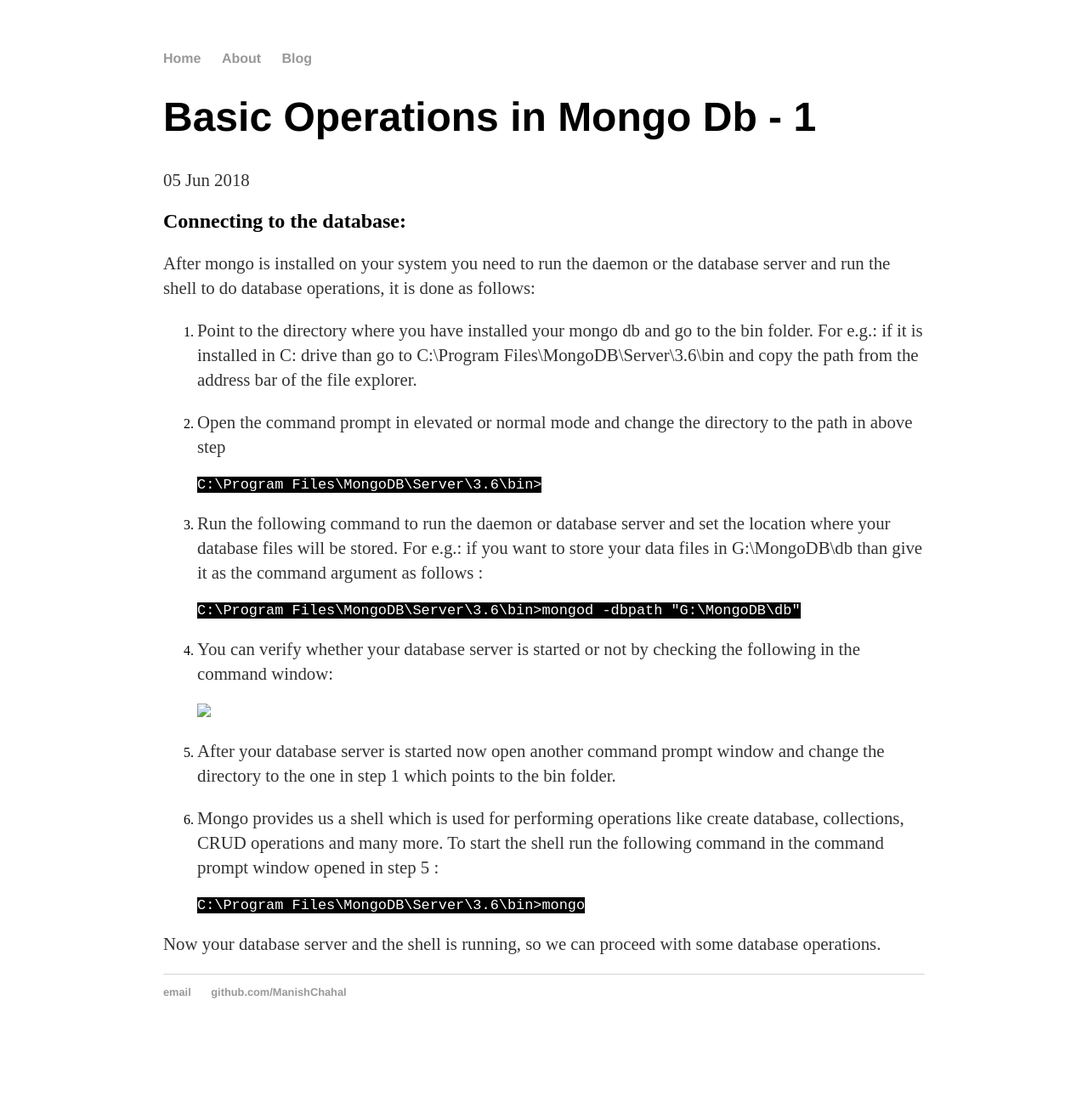
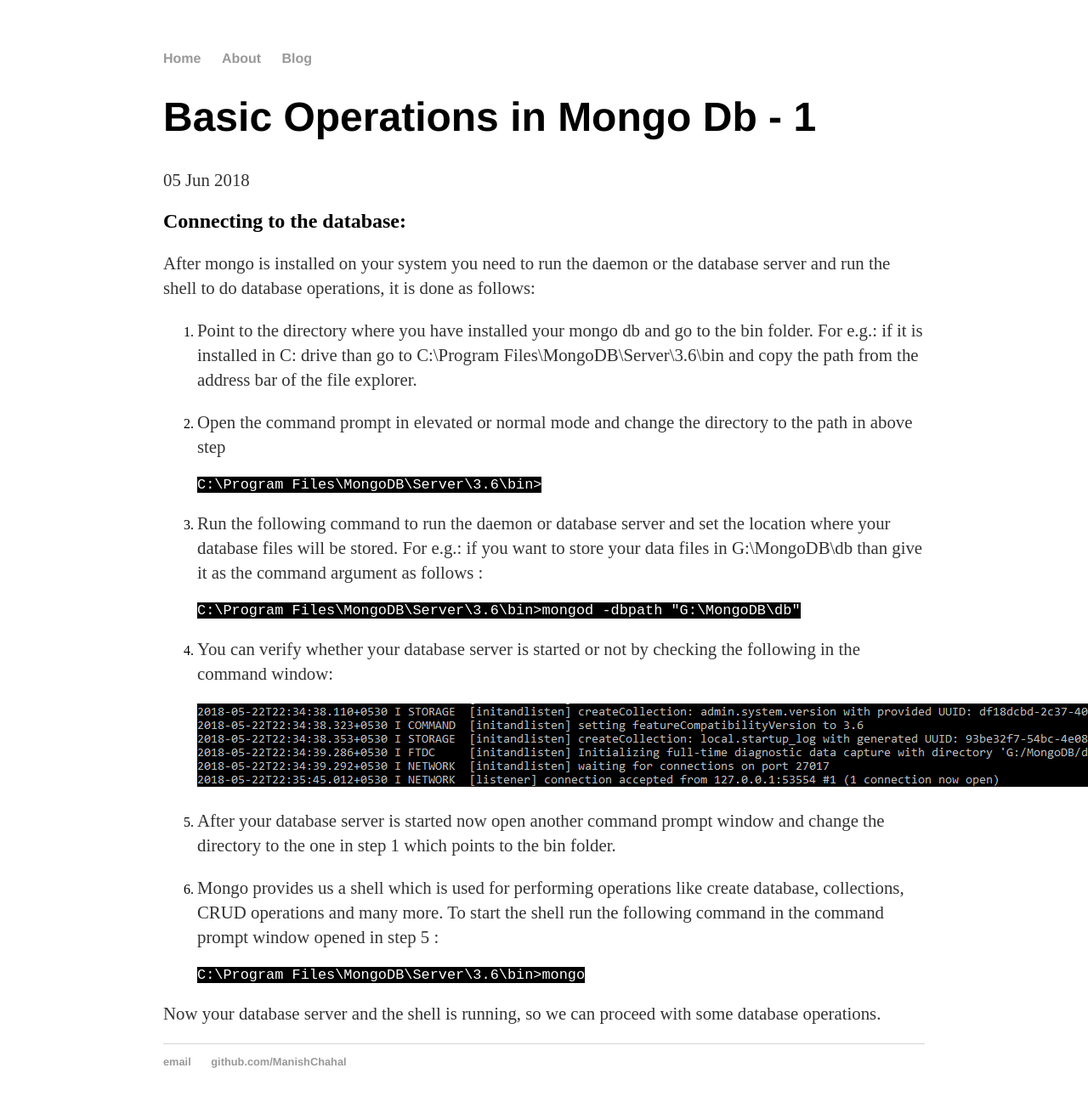
Before and after one commit to ManishChahal/manishchahal.github.io, a Jekyll site: the page built from _posts/2018-06-05-Basic-Operations-in-Mongo-Db--1.html, in a window 1280 px wide. Shown: the whole page at 85% size. Built offline with Jekyll 4.4.1, drawn with Linux system fonts in a browser that asks for light colours; before the commit the page ends 1235 px from its top, so only the background shows below that.

Commit message:
Update 2018-06-05-Basic-Operations-in-Mongo-Db--1.html

```diff
--- a/_posts/2018-06-05-Basic-Operations-in-Mongo-Db--1.html
+++ b/_posts/2018-06-05-Basic-Operations-in-Mongo-Db--1.html
@@ -20,7 +20,7 @@
     </li>
     <li>
         <p>You can verify whether your database server is started or not by checking the following in the command window:</p>
-        <img src="images/27.png" />
+        <img src="/images/27.png" />
     </li>
     <li><p>After your database server is started now open another command prompt window and change the directory to the one in step 1 which points to the bin folder. </p></li>
     <li>
```
